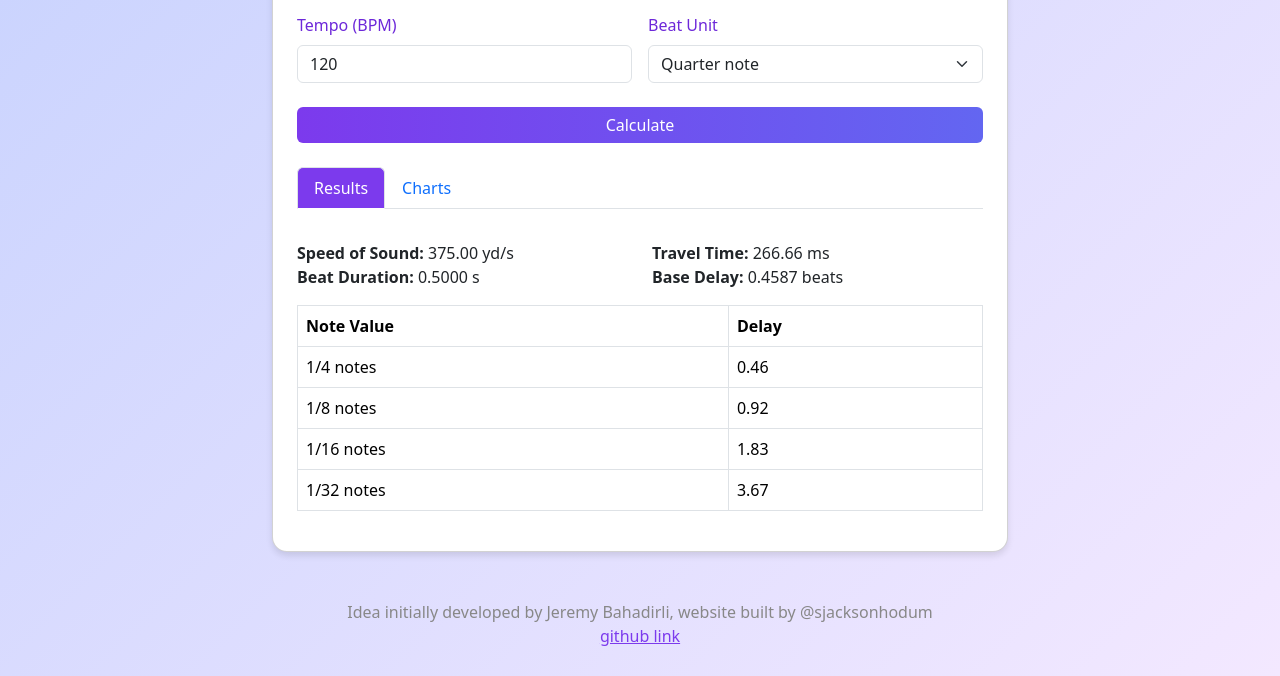
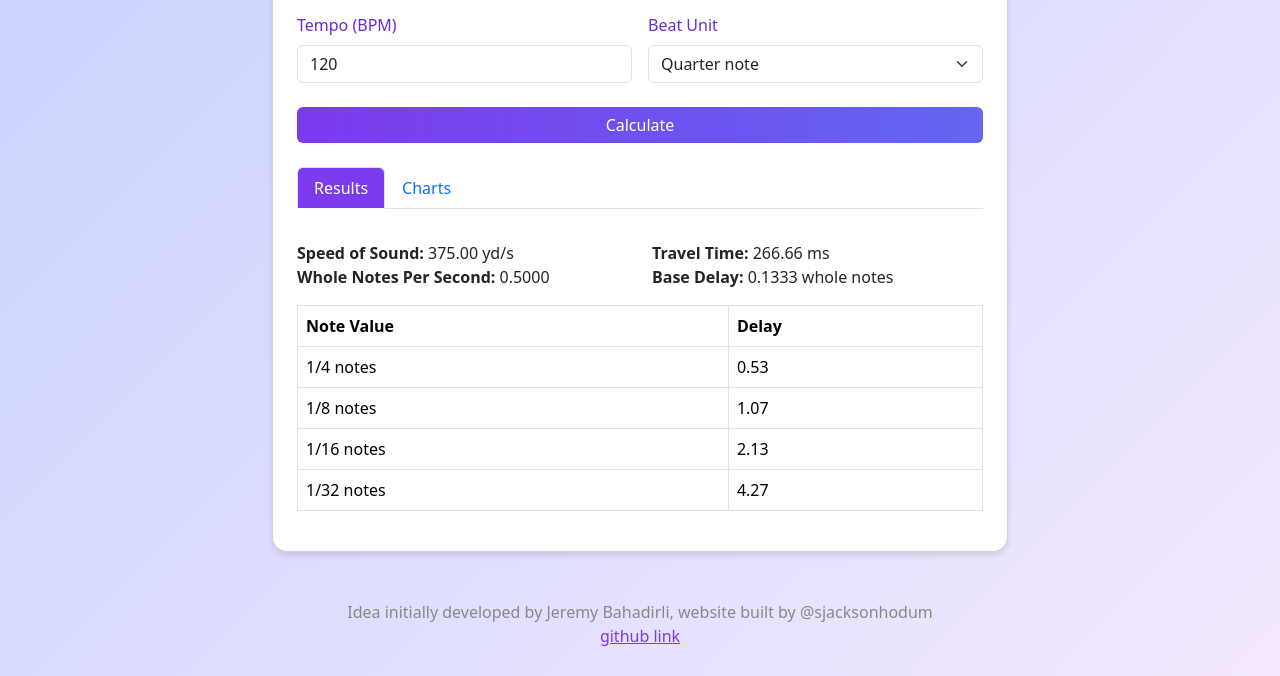
Before and after one commit to sjacksonhodum/Sound-Travel-Rhythm-Calculator, a plain HTML site: page index.html in a window 1280 px wide. Shown: the part 204-880 px from the top of the page. Drawn offline with nearby package versions, Linux system fonts and the light colour scheme.

Commit message:
Update index.html

```diff
--- a/index.html
+++ b/index.html
@@ -156,28 +156,28 @@
         // Calculate travel time in seconds
         const travelTime = distance / speedOfSound;
 
-        // Calculate beat duration in seconds
-        const beatDuration = 60 / tempo;
+        // Calculate whole notes per second based on beat unit and tempo
+        const wholeNotesPerSecond = beatUnit * tempo / 60;
 
-        // FINAL CORRECTED FORMULA (matches shortcut exactly)
-        const baseDelay = (travelTime / beatDuration) * (0.25 / beatUnit) * 0.43 * 2;
+        // Calculate base delay in whole notes
+        const baseDelay = travelTime * wholeNotesPerSecond;
 
         // Display results
         document.getElementById('resultsDetails').innerHTML = `
           <div class="row">
             <div class="col-md-6"><b>Speed of Sound:</b> ${speedOfSound.toFixed(2)} yd/s</div>
             <div class="col-md-6"><b>Travel Time:</b> ${(travelTime * 1000).toFixed(2)} ms</div>
-            <div class="col-md-6"><b>Beat Duration:</b> ${beatDuration.toFixed(4)} s</div>
-            <div class="col-md-6"><b>Base Delay:</b> ${baseDelay.toFixed(4)} beats</div>
+            <div class="col-md-6"><b>Whole Notes Per Second:</b> ${wholeNotesPerSecond.toFixed(4)}</div>
+            <div class="col-md-6"><b>Base Delay:</b> ${baseDelay.toFixed(4)} whole notes</div>
           </div>
         `;
 
         // Calculate all note delays
         const noteMultipliers = [
-          { label: '1/4 notes', value: 1 },
-          { label: '1/8 notes', value: 2 },
-          { label: '1/16 notes', value: 4 },
-          { label: '1/32 notes', value: 8 }
+          { label: '1/4 notes', value: 4 },
+          { label: '1/8 notes', value: 8 },
+          { label: '1/16 notes', value: 16 },
+          { label: '1/32 notes', value: 32 }
         ];
 
         // Populate table
@@ -204,7 +204,7 @@
           data: {
             labels: labels,
             datasets: [{
-              label: 'Delay in beats',
+              label: 'Delay in whole notes',
               data: delayData,
               backgroundColor: '#7c3aed',
               borderRadius: 8
@@ -224,7 +224,7 @@
                 beginAtZero: true,
                 title: {
                   display: true,
-                  text: 'Beats'
+                  text: 'Whole notes'
                 }
               }
             }
```
